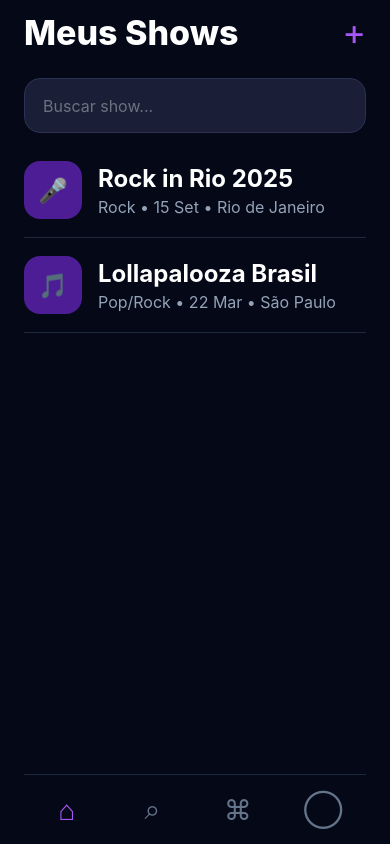
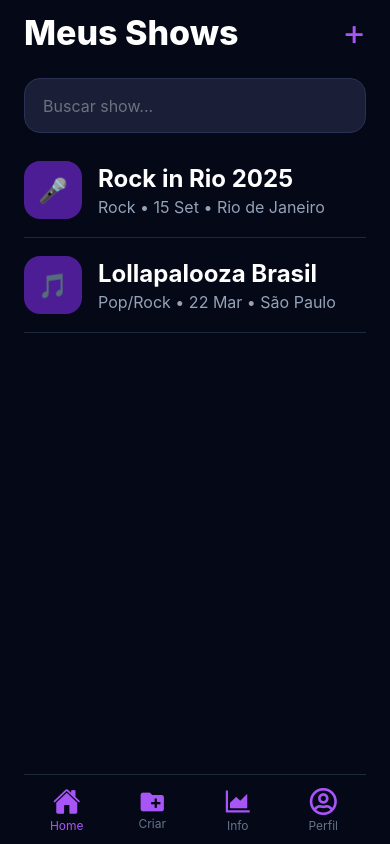
Before and after one commit to ArthurMouraa/Show-APP, a React Native app: screen /Home in a window 390 px wide. Built offline with nearby package versions, Linux system fonts and the light colour scheme.

Commit message:
fix: Corrige rotas na barra de navegacao

```diff
--- a/app/components/NavBar.tsx
+++ b/app/components/NavBar.tsx
@@ -1,6 +1,10 @@
 
 import { useNavigation } from "@react-navigation/native";
 import { StyleSheet, View, TouchableOpacity, Text } from "react-native"
+import { Ionicons } from '@expo/vector-icons';
+import AntDesign from '@expo/vector-icons/AntDesign';
+import FontAwesome5 from '@expo/vector-icons/FontAwesome5';
+import MaterialIcons from '@expo/vector-icons/MaterialIcons';
 
 export default function NavBar() {
   const navigation = useNavigation<any>();
@@ -13,11 +17,21 @@
           navigation.navigate('Home')
         }
       >
-        <Text style={styles.activeTabIcon}>⌂</Text>
+        <Ionicons
+          name="home"
+          size={28}
+          color="#A855F7"
+        />
+        <Text style={styles.activeTabIcon}>Home</Text>
       </TouchableOpacity>
 
-      <TouchableOpacity style={styles.tabButton}>
-        <Text style={styles.tabIcon}>⌕</Text>
+      <TouchableOpacity style={styles.tabButton}
+        onPress={() =>
+          navigation.navigate('NewShow')
+        }
+      >
+        <MaterialIcons name="create-new-folder" size={28} color="#A855F7" />
+        <Text style={styles.tabIcon}>Criar</Text>
       </TouchableOpacity>
 
       <TouchableOpacity style={styles.tabButton}
@@ -25,15 +39,17 @@
           navigation.navigate('ShowDetails')
         }
       >
-        <Text style={styles.tabIcon}>⌘</Text>
+        <AntDesign name="area-chart" size={28} color="#A855F7" />
+        <Text style={styles.tabIcon}>Info</Text>
       </TouchableOpacity>
 
       <TouchableOpacity style={styles.tabButton}
-       onPress={() =>
+        onPress={() =>
           navigation.navigate('Profile')
         }
       >
-        <Text style={styles.tabIcon}>◯</Text>
+        <FontAwesome5 name="user-circle" size={28} color="#A855F7" />
+        <Text style={styles.tabIcon}>Perfil</Text>
       </TouchableOpacity>
 
     </View>
@@ -53,11 +69,11 @@
   },
   activeTabIcon: {
     color: '#A855F7',
-    fontSize: 28,
+    fontSize: 12,
   },
   tabIcon: {
     color: '#64748B',
-    fontSize: 28,
+    fontSize: 12,
   },
   tabButton: {
     justifyContent: 'center',
--- a/app/screens/NewShow.tsx
+++ b/app/screens/NewShow.tsx
@@ -6,6 +6,8 @@
   TouchableOpacity,
   StyleSheet,
 } from 'react-native';
+import { ScrollView } from 'react-native';
+import { Ionicons } from '@expo/vector-icons';
 
 import { SafeAreaView } from 'react-native-safe-area-context';
 
@@ -13,6 +15,9 @@
 export default function NewShow() {
   return (
     <SafeAreaView style={styles.container}>
+    <ScrollView
+    showsVerticalScrollIndicator={false}
+    >
 
       <TouchableOpacity style={styles.backButton}>
         <Text style={styles.backArrow}>←</Text>
@@ -118,6 +123,7 @@
           Salvar show
         </Text>
       </TouchableOpacity>
+    </ScrollView>
     </SafeAreaView>
   );
 }
@@ -128,6 +134,10 @@
     backgroundColor: '#050816',
     paddingHorizontal: 24,
     paddingTop: 10,
+
+    borderColor: 'red',
+    borderWidth: 2,
+    borderStyle: 'solid'
   },
 
   backButton: {
@@ -163,7 +173,8 @@
     backgroundColor: '#1A1F37',
     justifyContent: 'center',
     alignItems: 'center',
-    marginBottom: 24,
+    marginBottom: 9,
+
   },
 
   bannerIcon: {
@@ -205,6 +216,9 @@
   row: {
     flexDirection: 'row',
     gap: 12,
+    borderColor: 'red',
+    borderWidth: 2,
+    borderStyle: 'solid'
   },
 
   column: {
@@ -227,7 +241,11 @@
     flexDirection: 'row',
     flexWrap: 'wrap',
     gap: 10,
-    marginTop: 6,
+    marginTop: 4,
+    marginBottom: 20,
+    borderColor: 'red',
+    borderWidth: 2,
+    borderStyle: 'solid'
   },
 
   activeGenre: {
```
